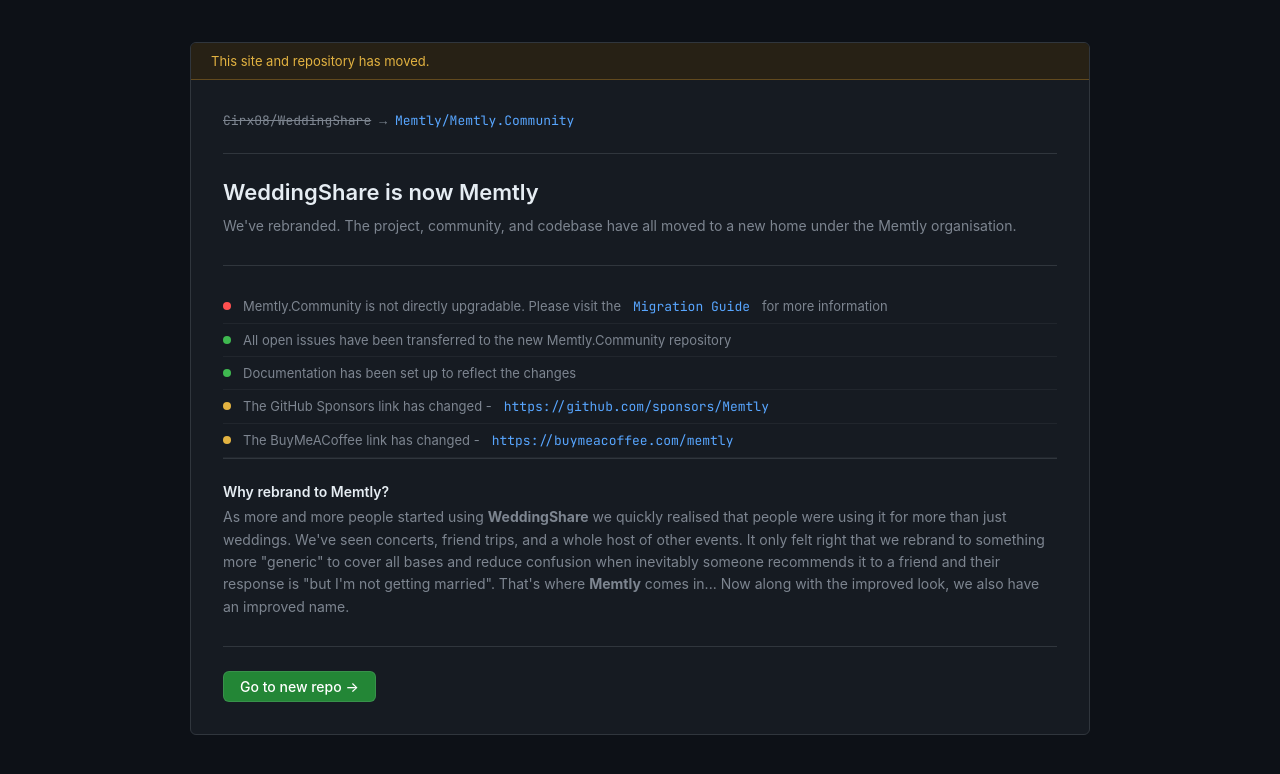
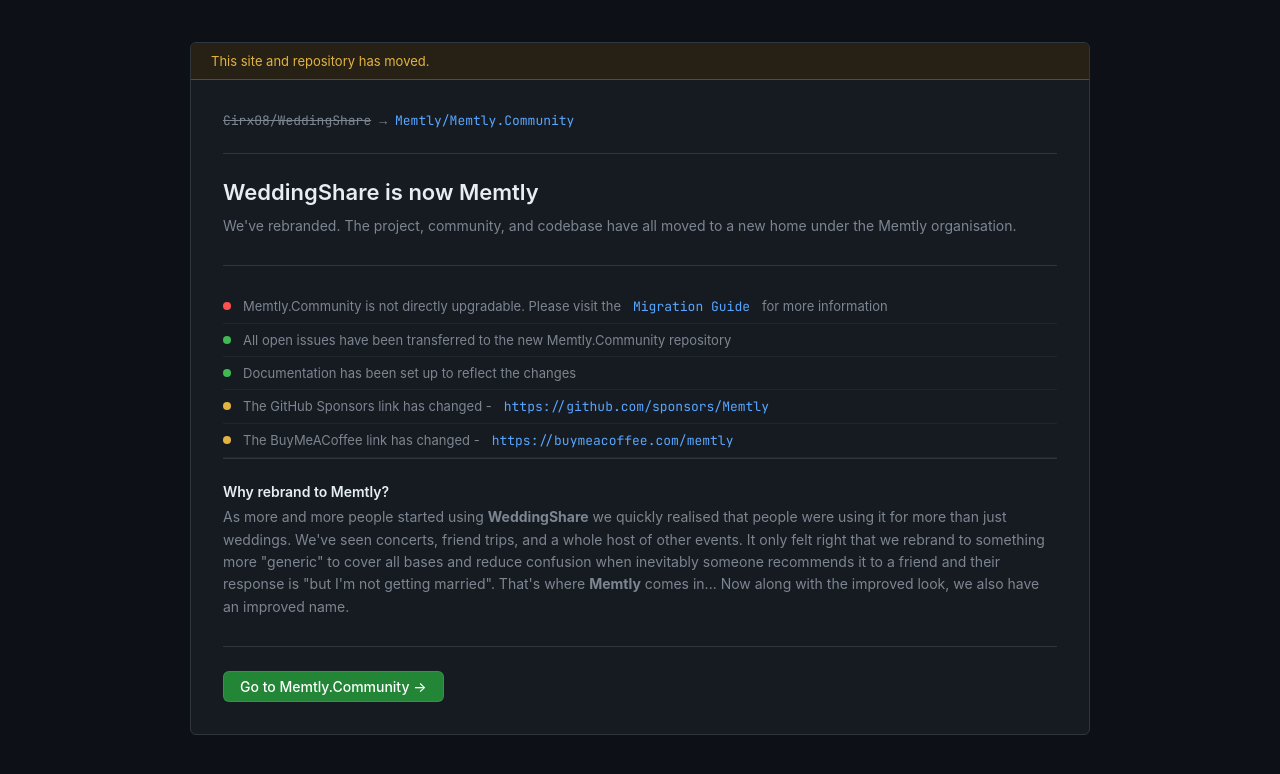
Before and after one commit to Memtly/Memtly.Assets, a plain HTML site: page Static Pages/rebrand.html in a window 1280 px wide. Shown: the part 68-842 px from the top of the page. Drawn offline with Linux system fonts and the light colour scheme.

Commit message:
Edit rebrand.html

```diff
--- a/Static Pages/rebrand.html
+++ b/Static Pages/rebrand.html
@@ -224,7 +224,7 @@
         <hr />
 
         <div class="actions">
-          <a class="btn btn-primary" href="https://github.com/Memtly/Memtly.Community">Go to new repo →</a>
+          <a class="btn btn-primary" href="https://github.com/Memtly/Memtly.Community">Go to Memtly.Community →</a>
         </div>
       </div>
     </div>
```
